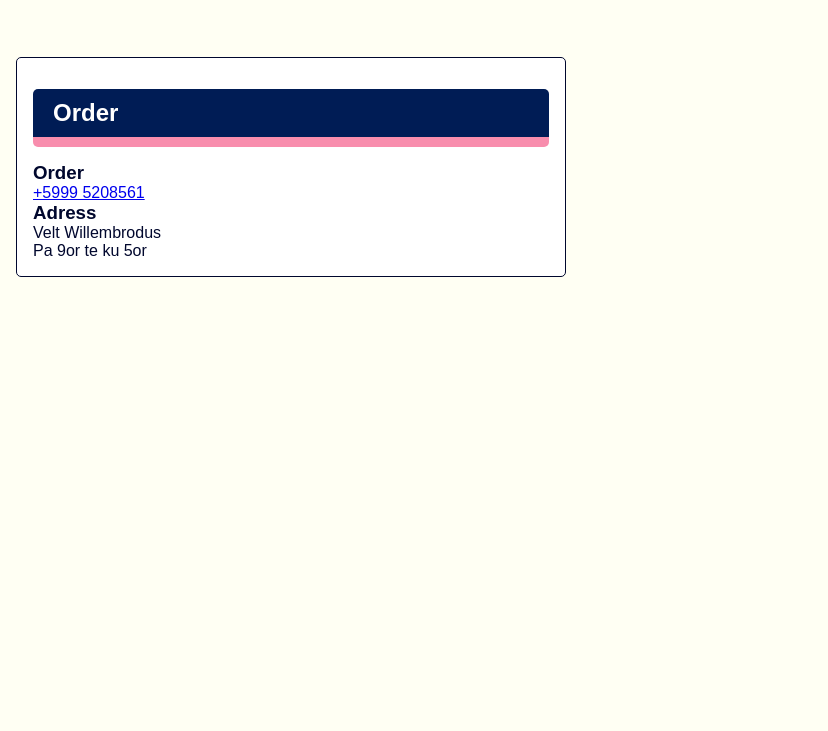
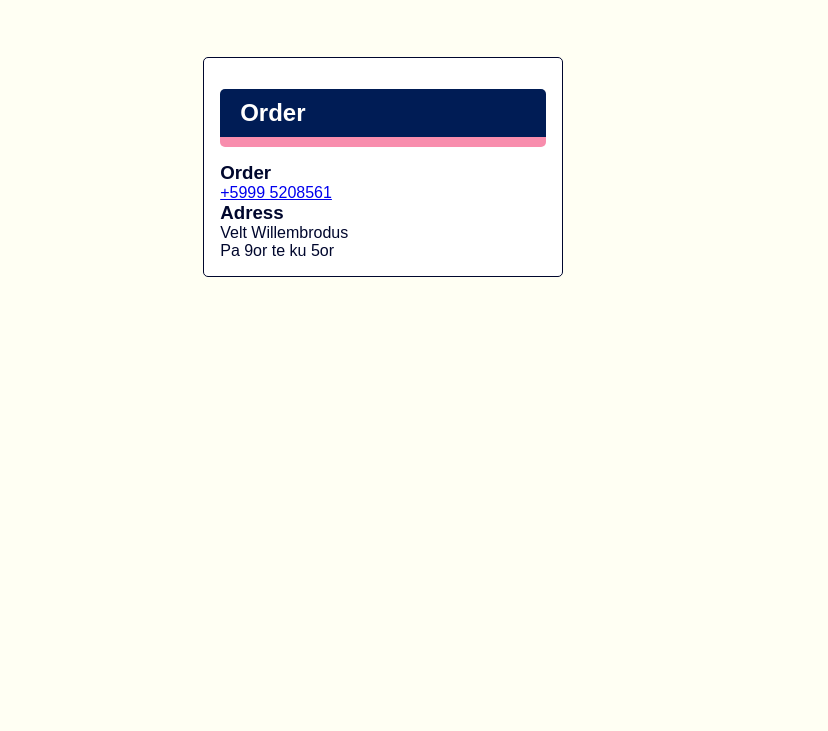
Before and after one commit to K3A101/menu-card-dushi-bunita, a website built with webpack: page index.html in a window 1280 px wide. Shown: the part 145-876 px from the top of the page, without its empty margins (0-828 px from the left). Built offline with nearby package versions, Linux system fonts and the light colour scheme; no server answers; a web font is replaced by a local one.

Commit message:
fIXED Page speeds error and masonry centered elements

```diff
--- a/index.html
+++ b/index.html
@@ -3,7 +3,7 @@
 <head>
     <meta charset="UTF-8">
     <meta name="viewport"
-          content="width=device-width, user-scalable=no, initial-scale=1.0, maximum-scale=1.0, minimum-scale=1.0">
+          content="width=device-width, initial-scale=1.0">
     <meta http-equiv="X-UA-Compatible" content="ie=edge">
     <link rel="stylesheet" href="./static/css/style.css">
     <link rel="manifest" href="./manifest.json">
@@ -11,8 +11,7 @@
 </head>
 <body>
 
-
-
+<main id="main">
     <section id="menu">
         <header class="menu-meta">
             <h1 class="main-title">Menu Dushi Bunita</h1>
@@ -92,6 +91,10 @@
 
 
     </section>
+</main>
+
+
+
     <script src="./dist/main.js"></script>
     <script src="https://unpkg.com/masonry-layout@4/dist/masonry.pkgd.min.js"></script>
     <script>
--- a/static/scss/_menu.scss
+++ b/static/scss/_menu.scss
@@ -16,6 +16,15 @@ body {
     background: var(--background);
     color: var(--text);
     margin: 1.6rem;
+}
+
+#main {
+    margin: 0 auto;
+    width: 100%;
+
+    @media screen and (min-width: $breakpoints-md) {
+        width: 70%;
+    }
 }
 
 #menu {
@@ -66,7 +75,7 @@ body {
             border: .1rem solid var(--background-dark);
 
             @media screen and (min-width: 992px) {
-              width:550px;
+              width:360px;
             }
 
             &[style*="--alt: 1"] {
```
Also changed, not shown: static/css/style.css, 1 other file.
